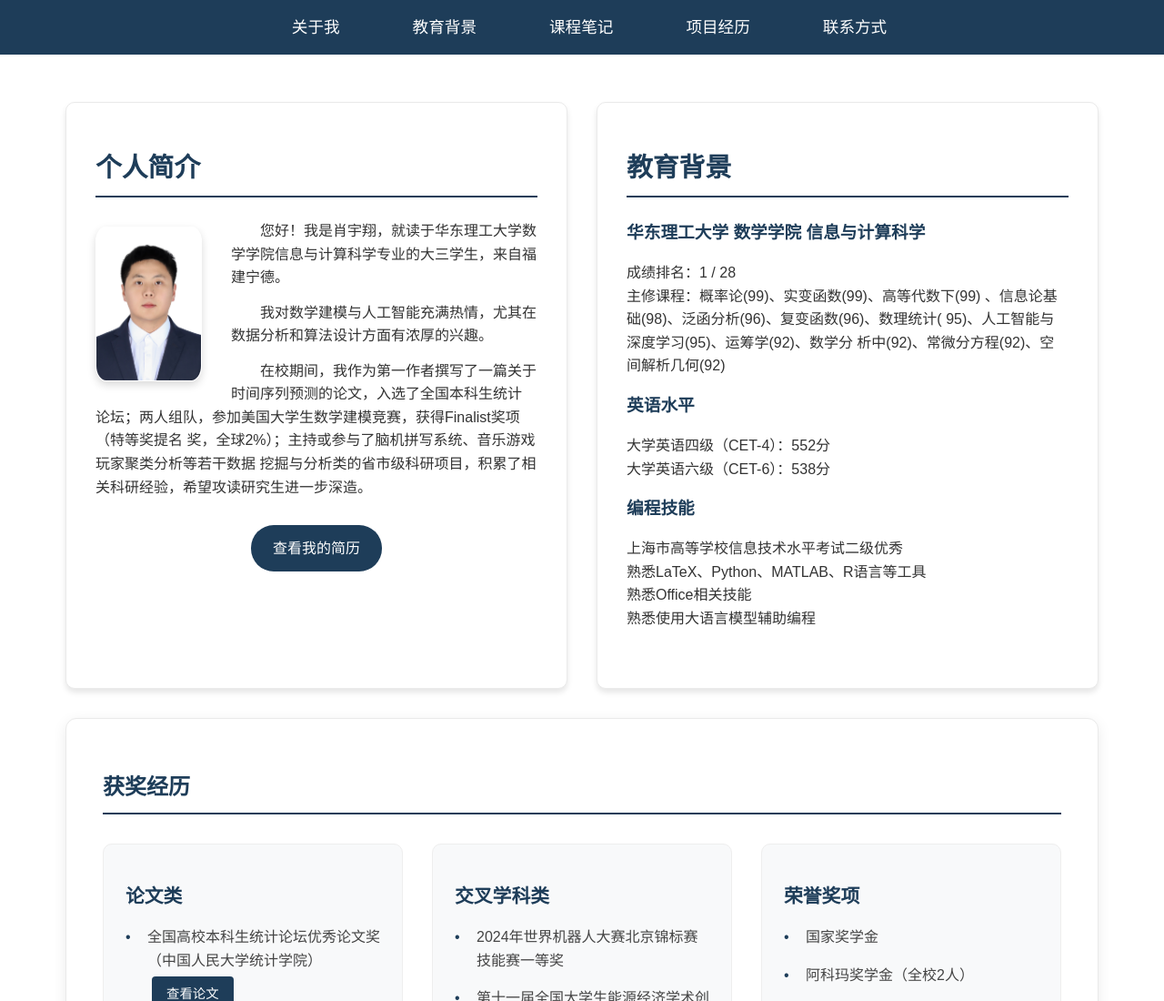
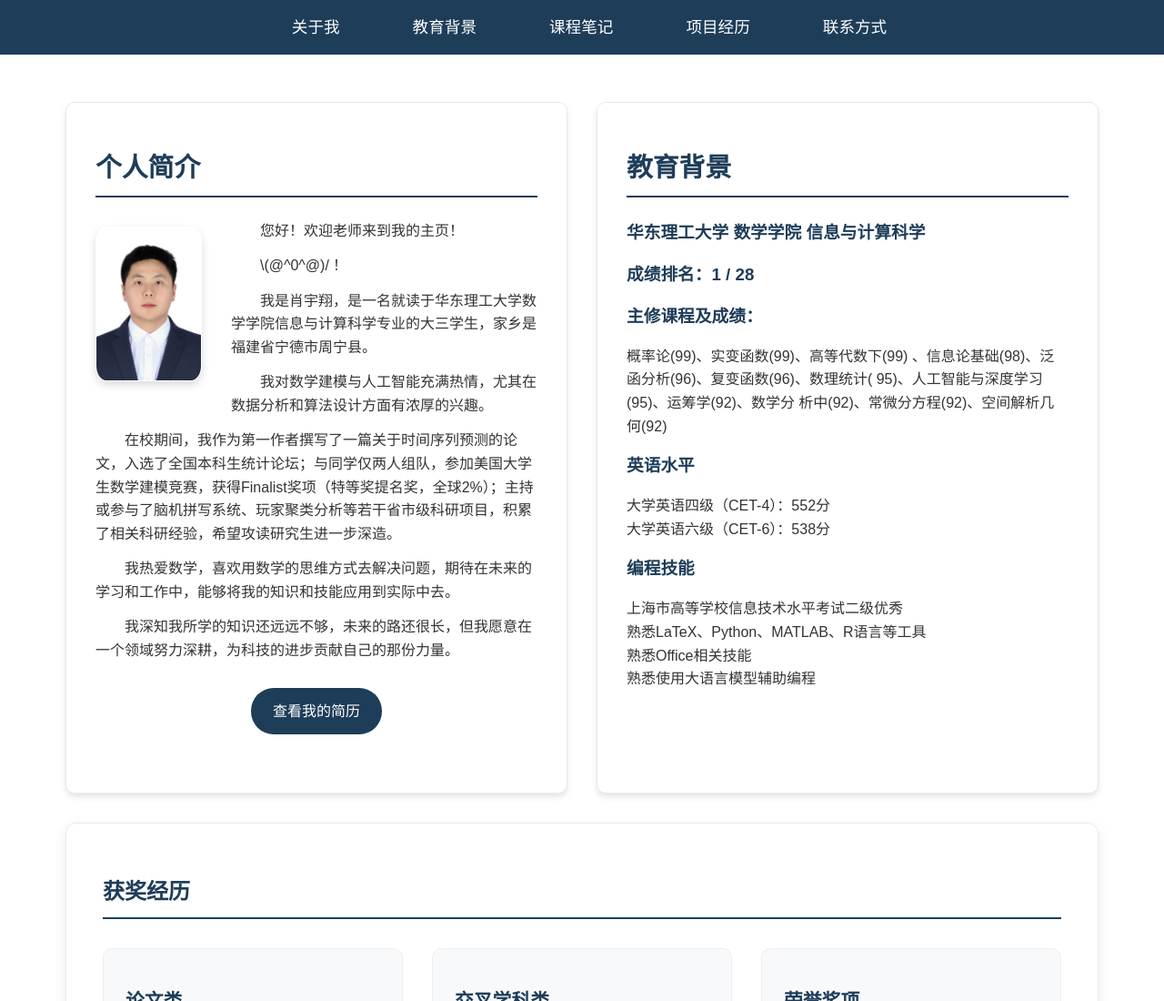
Before and after one commit to XiaoYuxiang2004/XiaoYuxiang2004.github.io, a plain HTML site: page index.html in a window 1280 px wide. Shown: the top 1100 px of the page at 91% size. Drawn offline with Linux system fonts and the light colour scheme.

Commit message:
完善信息

```diff
--- a/index.html
+++ b/index.html
@@ -31,17 +31,24 @@
             </div>
             <div class="profile-content">
               <p>
-                您好！我是肖宇翔，就读于华东理工大学数学学院信息与计算科学专业的大三学生，来自福建宁德。
+                您好！欢迎老师来到我的主页！
+              </p>
+              <p>\(@^0^@)/！
+              </p>
+              <p>我是肖宇翔，是一名就读于华东理工大学数学学院信息与计算科学专业的大三学生，家乡是福建省宁德市周宁县。
               </p>
               <p>
                 我对数学建模与人工智能充满热情，尤其在数据分析和算法设计方面有浓厚的兴趣。
               </p>
               <p>
-                在校期间，我作为第一作者撰写了一篇关于时间序列预测的论文，入选了全国本科生统计
-                论坛；两人组队，参加美国大学生数学建模竞赛，获得Finalist奖项（特等奖提名
-                奖，全球2%）；主持或参与了脑机拼写系统、音乐游戏玩家聚类分析等若干数据
-                挖掘与分析类的省市级科研项目，积累了相关科研经验，希望攻读研究生进一步深造。
+                在校期间，我作为第一作者撰写了一篇关于时间序列预测的论文，入选了全国本科生统计论坛；与同学仅两人组队，参加美国大学生数学建模竞赛，获得Finalist奖项（特等奖提名奖，全球2%）；主持或参与了脑机拼写系统、玩家聚类分析等若干省市级科研项目，积累了相关科研经验，希望攻读研究生进一步深造。
               </p>
+              <p>
+                我热爱数学，喜欢用数学的思维方式去解决问题，期待在未来的学习和工作中，能够将我的知识和技能应用到实际中去。
+              </p>
+              <p>
+                我深知我所学的知识还远远不够，未来的路还很长，但我愿意在一个领域努力深耕，为科技的进步贡献自己的那份力量。
+
               <div style="text-align: center">
                 <a href="myCV/简历.pdf" class="cv-link">查看我的简历</a>
               </div>
@@ -53,9 +60,10 @@
           <div class="education-details">
             <div class="academic-info">
               <h3>华东理工大学 数学学院 信息与计算科学</h3>
-              <p class="ranking">成绩排名：1 / 28</p>
-              <p class="courses">
-                主修课程：概率论(99)、实变函数(99)、高等代数下(99)
+              <h3 class="ranking" >成绩排名：1 / 28</h4>
+              <h3>主修课程及成绩：</h4>
+              <p class="courses" >
+                概率论(99)、实变函数(99)、高等代数下(99)
                 、信息论基础(98)、泛函分析(96)、复变函数(96)、数理统计(
                 95)、人工智能与深度学习(95)、运筹学(92)、数学分
                 析中(92)、常微分方程(92)、空间解析几何(92)
```
